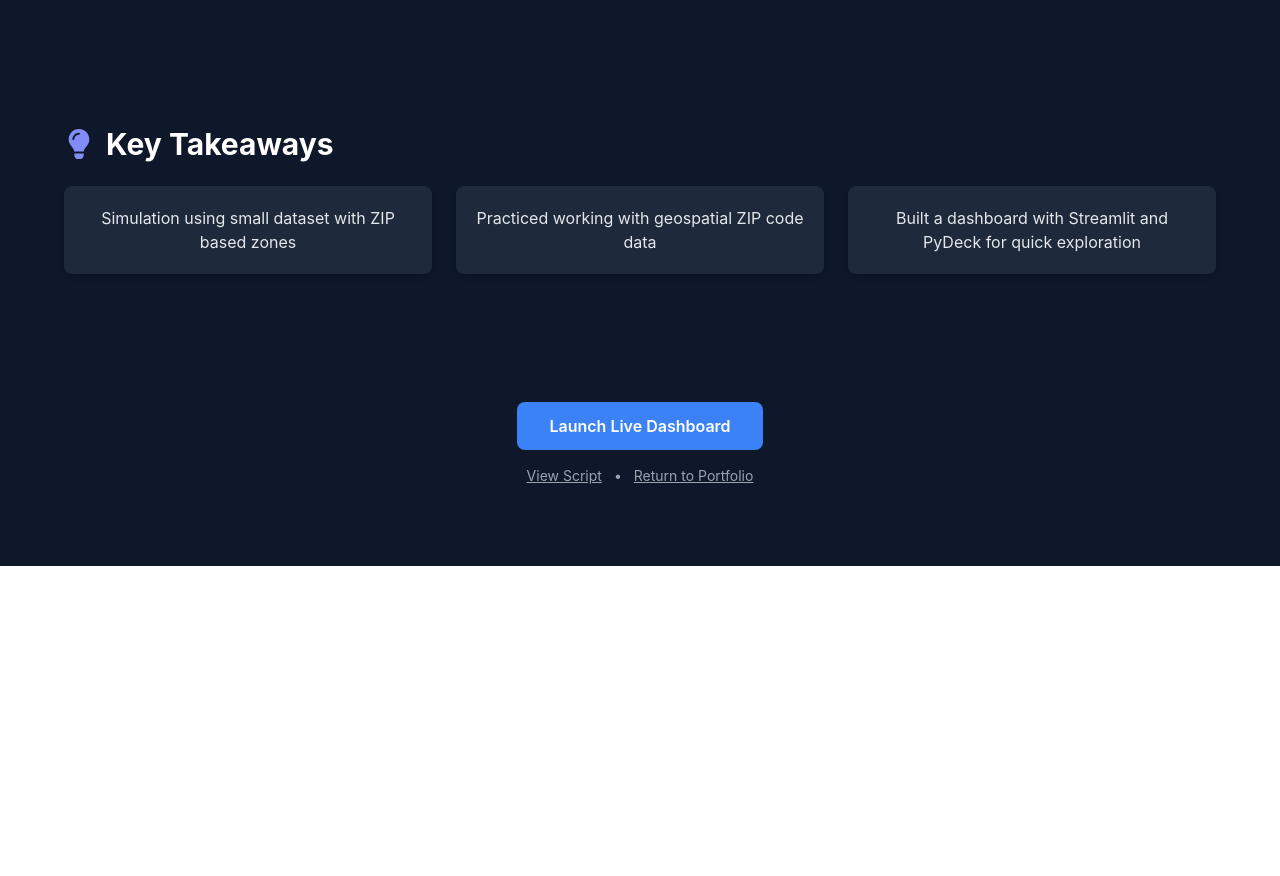
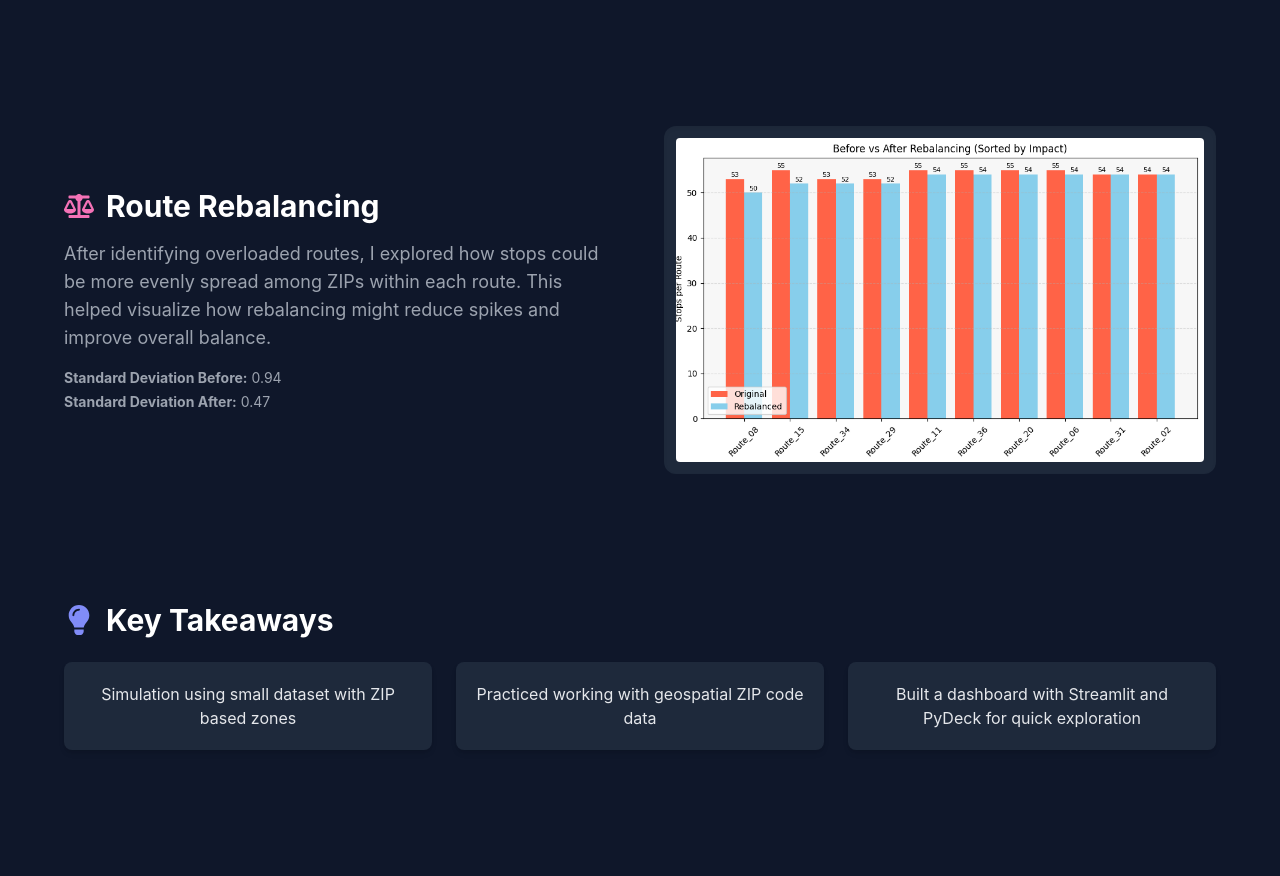
Before and after one commit to htrillo95/my-portfolio, a React (Create React App) app: page /case-study in a window 1280 px wide. Shown: the part 1400-2276 px from the top of the page. Before the commit the page ends 1966 px from the top, so only its background shows below. Built offline with nearby package versions, Linux system fonts and the light colour scheme.

Commit message:
Added rabalance bar chart/section

```diff
--- a/src/components/CaseStudy.js
+++ b/src/components/CaseStudy.js
@@ -1,9 +1,10 @@
 import React from "react";
 import { motion } from "framer-motion";
 import { Link } from "react-router-dom";
-import { FaBolt, FaMapMarkedAlt, FaLightbulb } from "react-icons/fa";
+import { FaBolt, FaMapMarkedAlt, FaLightbulb, FaBalanceScale } from "react-icons/fa";
 import mockScreenshot1 from "../assets/icons/case-study/streamlit_dashboard.png";
 import mockScreenshot2 from "../assets/icons/case-study/heatmap.png";
+import rebalanceChart from "../assets/icons/case-study/Rebalance_Bar_Chart.png"; // Add your chart screenshot here
 
 function CaseStudy() {
   return (
@@ -62,6 +63,37 @@ function CaseStudy() {
           </div>
           <div className="bg-slate-800 rounded-xl p-3 shadow-inner mb-6 md:mb-0 order-2 md:order-1">
             <img src={mockScreenshot2} alt="Heatmap View" className="rounded w-full" />
+          </div>
+        </motion.section>
+
+        {/* Rebalancing Section */}
+        <motion.section
+        className="grid md:grid-cols-2 gap-12 items-center"
+        initial={{ opacity: 0, y: 30 }}
+        whileInView={{ opacity: 1, y: 0 }}
+        viewport={{ once: true }}
+        transition={{ duration: 0.5 }}
+        >
+        <div>
+            <h2 className="text-3xl font-bold text-white flex items-center gap-3 mb-4">
+            <FaBalanceScale className="text-pink-400" /> Route Rebalancing
+            </h2>
+            <p className="text-gray-400 text-lg mb-4">
+            After identifying overloaded routes, I explored how stops could be more evenly spread among ZIPs within each route.
+            This helped visualize how rebalancing might reduce spikes and improve overall balance.
+            </p>
+            <div className="text-gray-400 text-sm space-y-1">
+            <p><strong>Standard Deviation Before:</strong> 0.94</p>
+            <p><strong>Standard Deviation After:</strong> 0.47</p>
+            </div>
+        </div>
+
+        <div className="bg-slate-800 rounded-xl p-3 shadow-inner">
+            <img
+            src={rebalanceChart}
+            alt="Before vs After Rebalancing"
+            className="rounded w-full"
+            />
         </div>
         </motion.section>
 
```
Also changed, not shown: src/assets/icons/case-study/Rebalance_Bar_Chart.png (added). Lines whose indentation alone changed are shown as unchanged.
